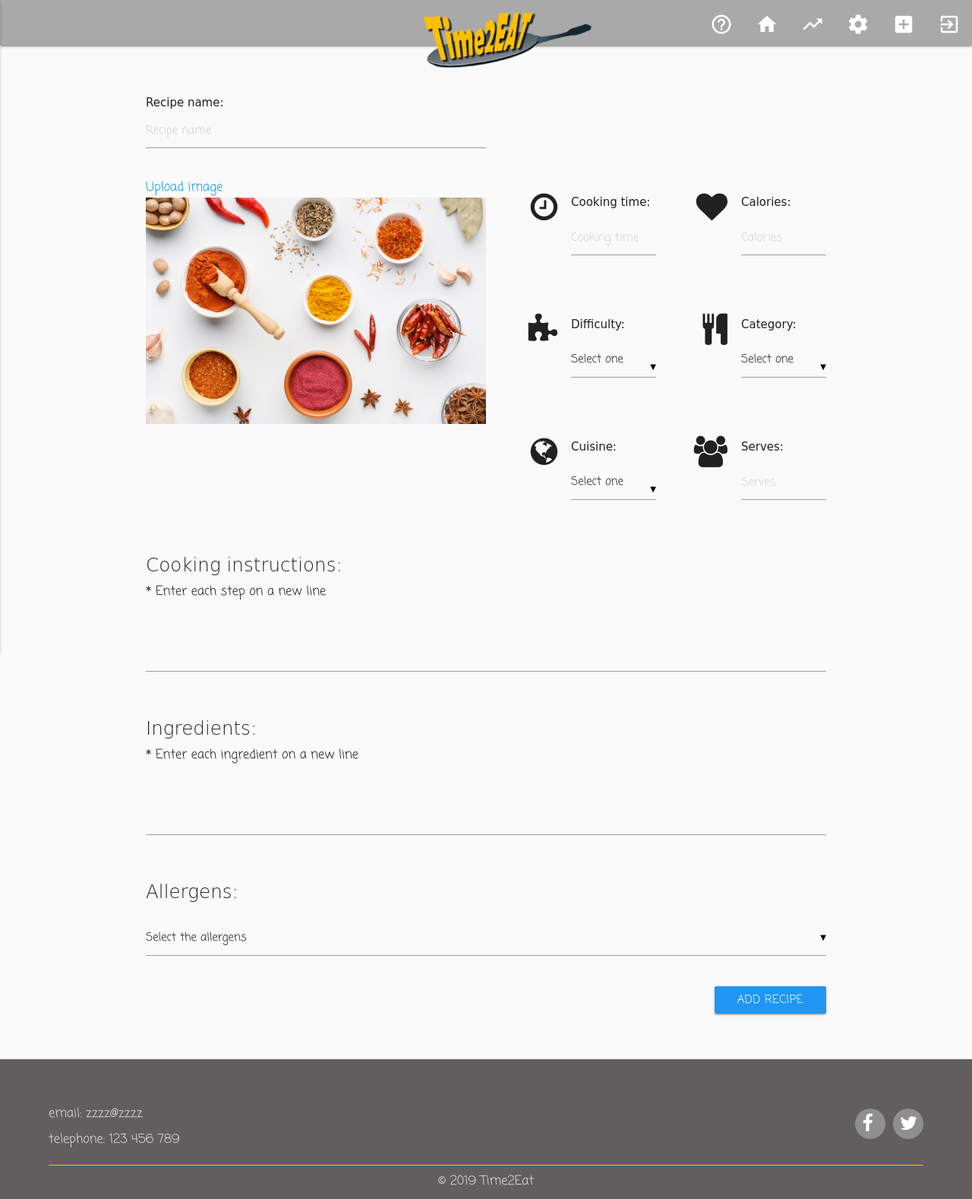
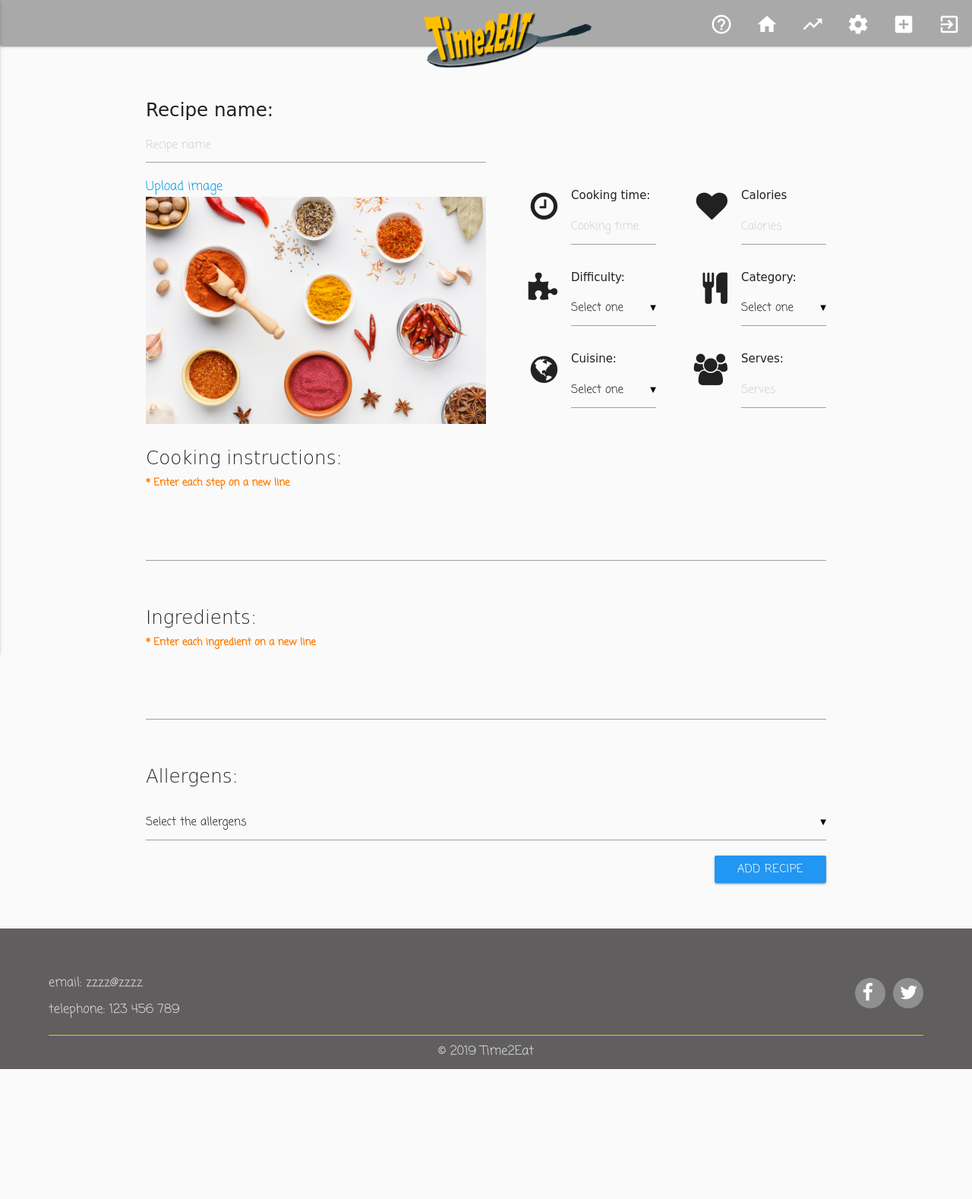
Before and after one commit to elenasacristan/CookBook, a Flask app: page /add_recipe in a window 1280 px wide. Shown: the whole page at 76% size. After the commit the page ends 1407 px from the top, so only its background shows below. Run offline with Flask 2, Linux system fonts and the light colour scheme; data that the repository does not hold is empty; some libraries are stand-ins or nearby versions; some web fonts are replaced.

Commit message:
improved resposive design for add/edit pages

```diff
--- a/static/css/styles.css
+++ b/static/css/styles.css
@@ -324,6 +324,14 @@ hr {
   }
 }
 
+/* add recipe */
+
+.ingredients-instructions p {
+  color: #ff7b00;
+  font-weight: 800;
+  font-size: 0.8em;
+}
+
 /* view recipe */
 
 .view-image {
@@ -470,7 +478,7 @@ hr {
     font-size: 0.9em;
   }
   .details-item {
-    margin-bottom: 18px;
+    margin-bottom: 0px;
   }
   .small {
     font-size: 0.7em;
@@ -479,6 +487,10 @@ hr {
   .instructions ol,
   .instructions p {
     font-size: 1em;
+  }
+  .details-item h6,
+  input[type="text"]:not(.browser-default) {
+    margin: 0px;
   }
 }
 
@@ -493,11 +505,15 @@ hr {
     font-size: 1em;
   }
   .details-item {
-    margin-bottom: 20px;
+    margin-bottom: 0px;
   }
   .small {
     font-size: 0.7em;
   }
+}
+
+.img-details h6 {
+  white-space: nowrap;
 }
 
 .img-details {
@@ -522,6 +538,11 @@ hr {
   width: 100%;
 }
 
+@media only screen and (max-width: 992px) {
+  .img-recipe {
+    padding: 50px;
+  }
+}
 .uploadText {
   margin-bottom: 20px;
 }
--- a/static/js/scripts.js
+++ b/static/js/scripts.js
@@ -1,6 +1,5 @@
 // https://developer.mozilla.org/en-US/docs/Web/API/FileReader/readAsDataURL
 
-$(document).ready(function() {
 function previewFile() {
   var preview = document.querySelector(".img-details img");
   var file = document.querySelector("input[type=file]").files[0];
@@ -18,4 +17,3 @@ $(document).ready(function() {
     reader.readAsDataURL(file);
   }
 }
-});
--- a/templates/add_recipe.html
+++ b/templates/add_recipe.html
@@ -5,17 +5,17 @@
     onsubmit="return checkForm()" enctype="multipart/form-data">
     <div class="row">
         <div class="input-field col s12 m6">
-            <h6><strong>Recipe name:</strong></h6>
+            <h5><strong>Recipe name:</strong></h5>
             <input placeholder="Recipe name" id="recipe_name" name="recipe_name" type="text" class="validate"
                 required="">
         </div>
     </div>
 
     <div class="row img-details">
-        <div class="col s12 m6">
+        <div class="col m12 l6">
             <!-- Modal Trigger -->
-            <a class="modal-trigger" href="#modal1"><span class="uploadText">Upload image</span><img class="img-recipe"
-                    src="{{url_for('static', filename='img/default.jpg')}}"></a>
+            <a class="modal-trigger" href="#modal1"><span class="uploadText">Upload image</span><br><img
+                    class="img-recipe" src="{{url_for('static', filename='img/default.jpg')}}"></a>
             <!-- Modal Structure -->
             <div id="modal1" class="modal">
                 <div class="file-field input-field">
@@ -30,47 +30,41 @@
                         <a href="#!" class="modal-action modal-close waves-effect waves-green">Done</a>
                     </div>
                 </div>
-
-
-
-                <!-- <input type="file" name="recipe_image">
-                <a href="#!" class="modal-action modal-close waves-effect waves-green btn ">Done</a> -->
             </div>
         </div>
-
-        <div class="col s12 m6">
+        <div class="col m12 l6">
             <div class="row">
-                <div class="col s6">
+                <div class="col offset-s1 s5 offset-m1 m4 offset-m1 l6">
                     <div class="row details-item">
-                        <div class="col s6 right-align">
+                        <div class="col s3 m6 right-align">
                             <i class="fa fa-clock-o"></i>
                         </div>
-                        <div class="col s6 input-field">
+                        <div class="col s9 m6 input-field">
                             <h6><strong>Cooking time:</strong></h6>
                             <input placeholder="Cooking time" id="cooking_time" name="cooking_time" type="text"
                                 class="validate" required="">
                         </div>
                     </div>
                 </div>
-                <div class="col s6">
+                <div class="col offset-s1 s5 offset-m1 m4 offset-m1 l6">
                     <div class="row details-item">
-                        <div class="col s6 right-align">
+                        <div class="col s3 m6 right-align">
                             <i class="fa fa-heart"></i>
                         </div>
-                        <div class="col s6 input-field">
-                            <h6><strong>Calories:</strong></h6>
+                        <div class="col s9 m6 input-field">
+                            <h6><strong>Calories</strong></h6>
                             <input placeholder="Calories" id="calories" name="calories" type="text" class="validate">
                         </div>
                     </div>
                 </div>
             </div>
             <div class="row">
-                <div class="col s6">
+                <div class="col offset-s1 s5 offset-m1 m4 offset-m1 l6">
                     <div class="row details-item">
-                        <div class="col s6 right-align">
+                        <div class="col s3 m6 right-align">
                             <i class="fa fa-puzzle-piece"></i>
                         </div>
-                        <div class="col s6 input-field">
+                        <div class="col s9 m6 input-field">
                             <h6><strong>Difficulty:</strong></h6>
                             <select id="difficulty" name="difficulty" class="validate" required="required">
                                 <option value="" disabled selected>Select one</option>
@@ -81,12 +75,12 @@
                         </div>
                     </div>
                 </div>
-                <div class="col s6">
+                <div class="col offset-s1 s5 offset-m1 m4 offset-m1 l6">
                     <div class="row details-item">
-                        <div class="col s6 right-align">
+                        <div class="col s3 m6 right-align">
                             <i class="fa fa-cutlery"></i>
                         </div>
-                        <div class="col s6 input-field">
+                        <div class="col s9 m6 input-field">
                             <h6><strong>Category:</strong></h6>
                             <select id="category" name="category" class="validate" required="required">
                                 <option value="" disabled selected>Select one</option>
@@ -99,12 +93,12 @@
                 </div>
             </div>
             <div class="row">
-                <div class="col s6">
+                <div class="col offset-s1 s5 offset-m1 m4 offset-m1 l6">
                     <div class="row details-item">
-                        <div class="col s6 right-align">
+                        <div class="col s3 m6 right-align">
                             <i class="fa fa-globe"></i>
                         </div>
-                        <div class="col s6 input-field">
+                        <div class="col s9 m6 input-field">
                             <h6><strong>Cuisine:</strong></h6>
                             <select id="cuisine" name="cuisine" class="validate" required="required">
                                 <option value="" selected>Select one</option>
@@ -115,12 +109,12 @@
                         </div>
                     </div>
                 </div>
-                <div class="col s6">
+                <div class="col offset-s1 s5 offset-m1 m4 offset-m1 l6">
                     <div class="row details-item">
-                        <div class="col s6 right-align">
+                        <div class="col s3 m6 right-align">
                             <i class="fa fa-users"></i>
                         </div>
-                        <div class="col s6 input-field">
+                        <div class="col s9 m6 input-field">
                             <h6><strong>Serves:</strong></h6>
                             <input placeholder="Serves" id="serves" name="serves" type="number" class="validate"
                                 required="">
@@ -129,8 +123,7 @@
                 </div>
             </div>
         </div>
-
-        <div class="row">
+        <div class="row ingredients-instructions">
             <div class="col s12">
                 <div class="row">
                     <div class="col s12">
--- a/templates/view_recipe.html
+++ b/templates/view_recipe.html
@@ -45,7 +45,7 @@
                             <i class="fa fa-heart"></i>
                         </div>
                         <div class="col s6">
-                            <h6><strong>Calories</strong><br><span class="small">(per serving)</span></h6>
+                            <h6><strong>Calories</strong></h6>
                             <p>{{recipe.calories}}</p>
                         </div>
                     </div>
```
Also changed, not shown: templates/edit_recipe.html (+24 -24 lines). Lines whose indentation alone changed are shown as unchanged.
